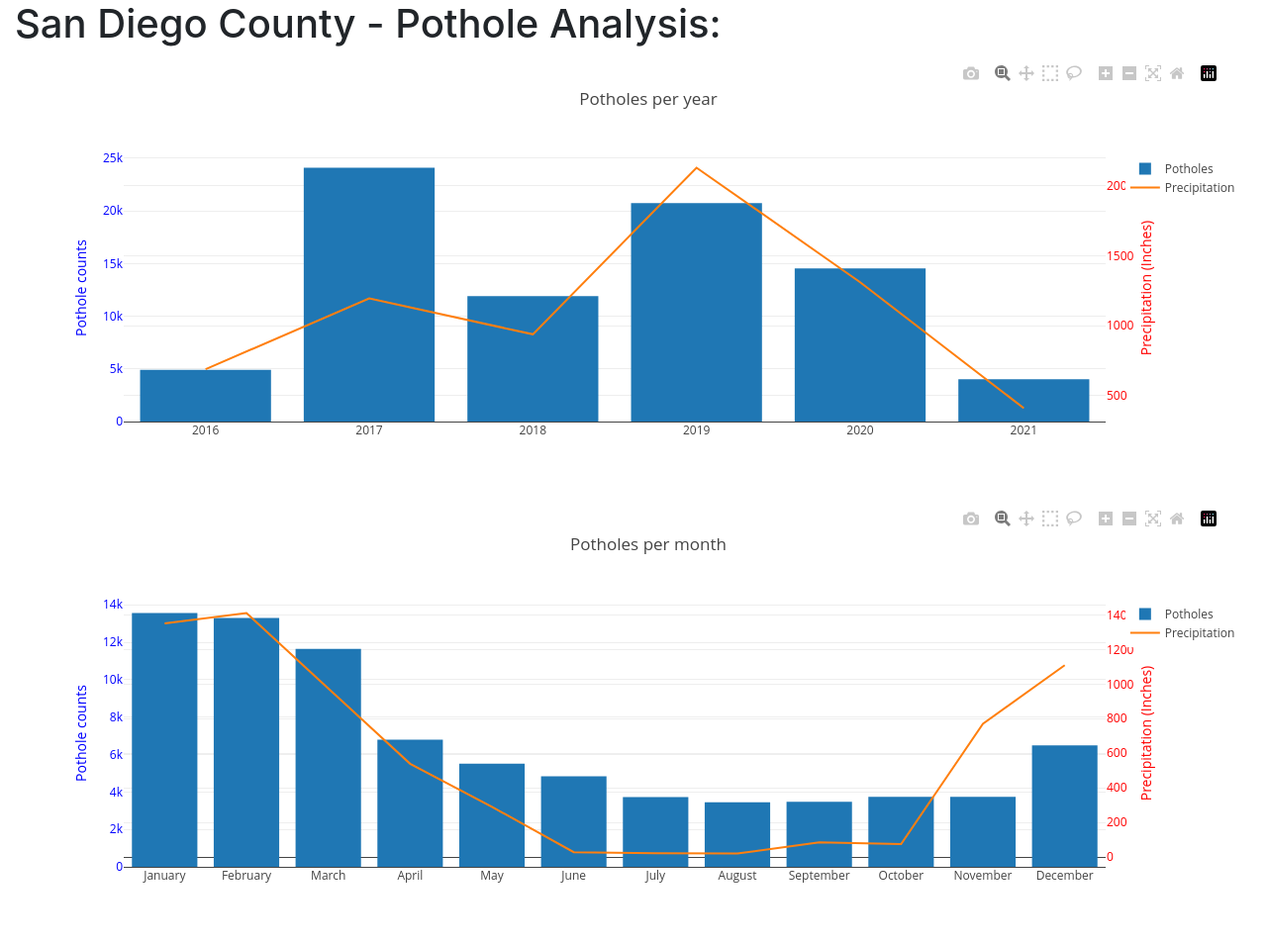
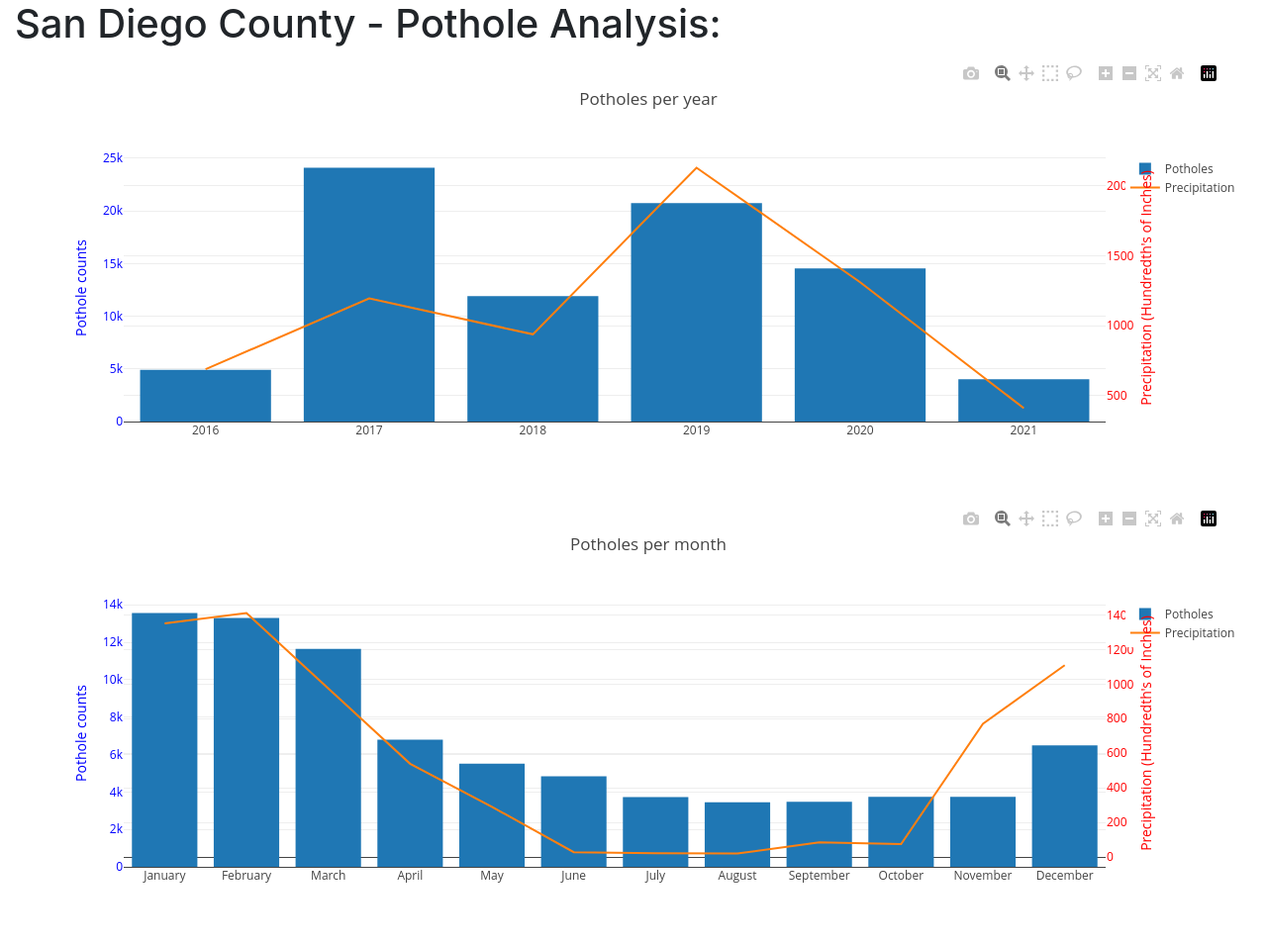
Before and after one commit to avaz7791/SanDiegoCountyPotholeAnalysis, a Flask app: page /stats in a window 1280 px wide. Shown: the part 56-1012 px from the top of the page at 99% size. Run offline with Flask 2, Linux system fonts and the light colour scheme; some libraries are stand-ins or nearby versions.

Commit message:
minor fixes

```diff
--- a/static/js/plots.js
+++ b/static/js/plots.js
@@ -50,7 +50,7 @@ var layoutPerYer = {
         tickfont: {color: "rgb(0,0,255)"}
     },
     yaxis2: {
-        title: "Precipitation (Inches)",
+        title: "Precipitation (Hundredth's of Inches)",
         overlaying: "y",
         side: "right",
         titlefont: {color: "rgb(255,0,0)"},
@@ -92,7 +92,7 @@ var dataPerMonth = [
           tickfont: {color: "rgb(0,0,255)"}
       },
       yaxis2: {
-          title: "Precipitation (Inches)",
+          title: "Precipitation (Hundredth's of Inches)",
           overlaying: "y",
           side: "right",
           titlefont: {color: "rgb(255,0,0)"},
--- a/templates/stats.html
+++ b/templates/stats.html
@@ -8,7 +8,7 @@
     <!-- Bootstrap CSS -->
     <link rel="stylesheet" href="https://cdn.jsdelivr.net/npm/bootstrap@4.6.0/dist/css/bootstrap.min.css" integrity="sha384-B0vP5xmATw1+K9KRQjQERJvTumQW0nPEzvF6L/Z6nronJ3oUOFUFpCjEUQouq2+l" crossorigin="anonymous">
 
-    <title>San Diego Pothole Analysis</title>
+    <title>City of San Diego Pothole Analysis</title>
   </head>
   <body>
     <div class="container-fluid">
```
